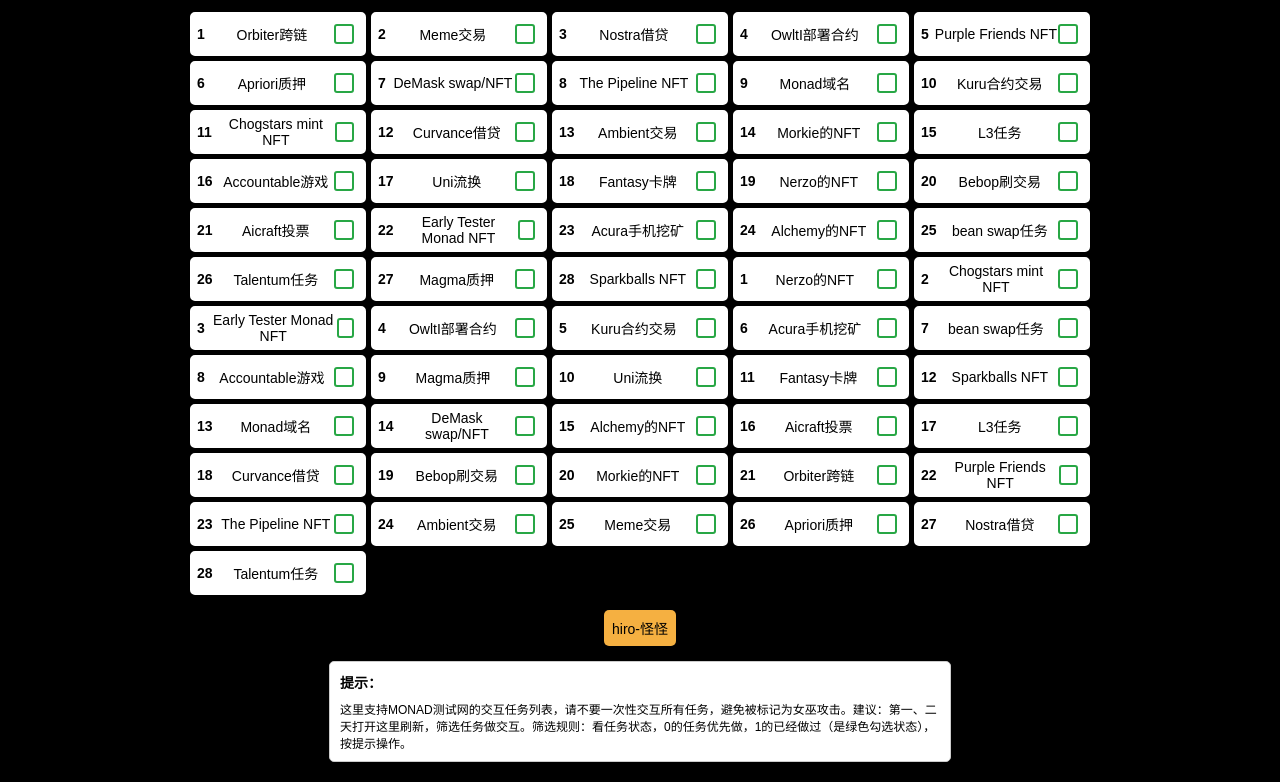
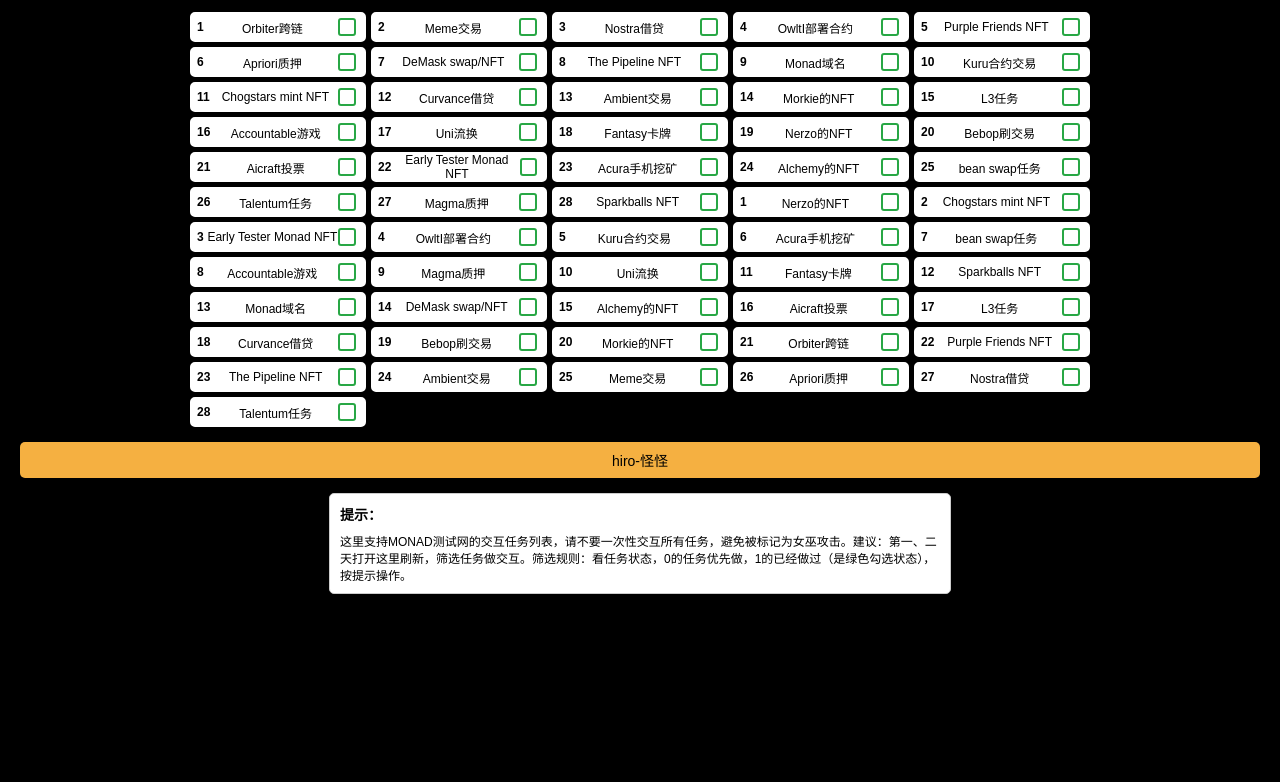
Before and after one commit to eryc1/-, a plain HTML site: page index.html in a window 1280 px wide. Shown: the part 81-863 px from the top of the page. After the commit the page ends 800 px from the top, so only its background shows below. Drawn offline with Linux system fonts and the light colour scheme.

Commit message:
Update index.html

```diff
--- a/index.html
+++ b/index.html
@@ -18,18 +18,20 @@
         .header {
             background-color: #f5b041;
             color: #000;
-            padding: 8px; /* 减小内边距 */
-            margin-bottom: 15px; /* 减小下边距 */
+            padding: 8px;
+            margin-bottom: 15px;
             border-radius: 5px;
-            font-size: 20px; /* 减小字体大小 */
+            font-size: 20px;
+            width: 100%;
+            box-sizing: border-box;
         }
 
         /* 任务网格布局 */
         .task-grid {
             display: grid;
-            grid-template-columns: repeat(5, 1fr); /* 每行 5 列 */
-            gap: 5px; /* 减小间距 */
-            max-width: 900px; /* 设置最大宽度，防止拉伸 */
+            grid-template-columns: repeat(5, 1fr);
+            gap: 5px;
+            max-width: 900px;
             margin: 0 auto;
         }
 
@@ -38,15 +40,16 @@
             display: flex;
             align-items: center;
             justify-content: space-between;
-            padding: 5px; /* 减小内边距 */
+            padding: 5px;
             background-color: #fff;
             border: 2px solid #fff;
             border-radius: 5px;
             cursor: pointer;
             transition: background-color 0.3s;
-            height: 30px; /* 减小高度 */
+            height: 30px;
             color: #000;
-            font-size: 14px; /* 减小字体大小 */
+            font-size: 12px; /* 减小字体大小 */
+            box-sizing: border-box;
         }
 
         .task-item.checked {
@@ -56,11 +59,11 @@
         }
 
         .task-item .checkbox {
-            width: 16px; /* 减小勾选框大小 */
-            height: 16px;
+            width: 14px; /* 减小勾选框大小 */
+            height: 14px;
             border: 2px solid #28a745;
             border-radius: 3px;
-            margin-right: 5px; /* 减小右边距 */
+            margin-right: 3px;
             display: flex;
             align-items: center;
             justify-content: center;
@@ -74,7 +77,7 @@
         .task-item .checkbox::after {
             content: '✓';
             color: #fff;
-            font-size: 12px; /* 减小勾号大小 */
+            font-size: 10px; /* 减小勾号大小 */
             display: none;
         }
 
@@ -84,20 +87,21 @@
 
         /* 任务编号 */
         .task-number {
-            margin-right: 5px; /* 减小右边距 */
+            margin-right: 3px;
             font-weight: bold;
-            font-size: 14px; /* 减小字体大小 */
+            font-size: 12px;
         }
 
         /* 底部标签 */
         .footer {
             background-color: #f5b041;
             color: #000;
-            padding: 8px; /* 减小内边距 */
-            margin-top: 15px; /* 减小上边距 */
+            padding: 8px;
+            margin-top: 15px;
             border-radius: 5px;
-            display: inline-block;
-            font-size: 14px; /* 减小字体大小 */
+            width: 100%;
+            box-sizing: border-box;
+            font-size: 14px;
         }
 
         /* 提示框 */
@@ -105,9 +109,9 @@
             background-color: #fff;
             border: 1px solid #ccc;
             border-radius: 5px;
-            padding: 10px; /* 减小内边距 */
-            margin-top: 15px; /* 减小上边距 */
-            max-width: 600px; /* 减小最大宽度 */
+            padding: 10px;
+            margin-top: 15px;
+            max-width: 600px;
             margin-left: auto;
             margin-right: auto;
             text-align: left;
@@ -115,19 +119,19 @@
         }
 
         .notice h2 {
-            font-size: 14px; /* 减小字体大小 */
-            margin: 0 0 8px 0; /* 减小下边距 */
+            font-size: 14px;
+            margin: 0 0 8px 0;
         }
 
         .notice p {
-            font-size: 12px; /* 减小字体大小 */
+            font-size: 12px;
             margin: 0;
         }
 
         /* 响应式调整 */
         @media (max-width: 600px) {
             .task-grid {
-                grid-template-columns: repeat(2, 1fr); /* 移动端每行 2 列 */
+                grid-template-columns: repeat(2, 1fr);
             }
         }
     </style>
```
